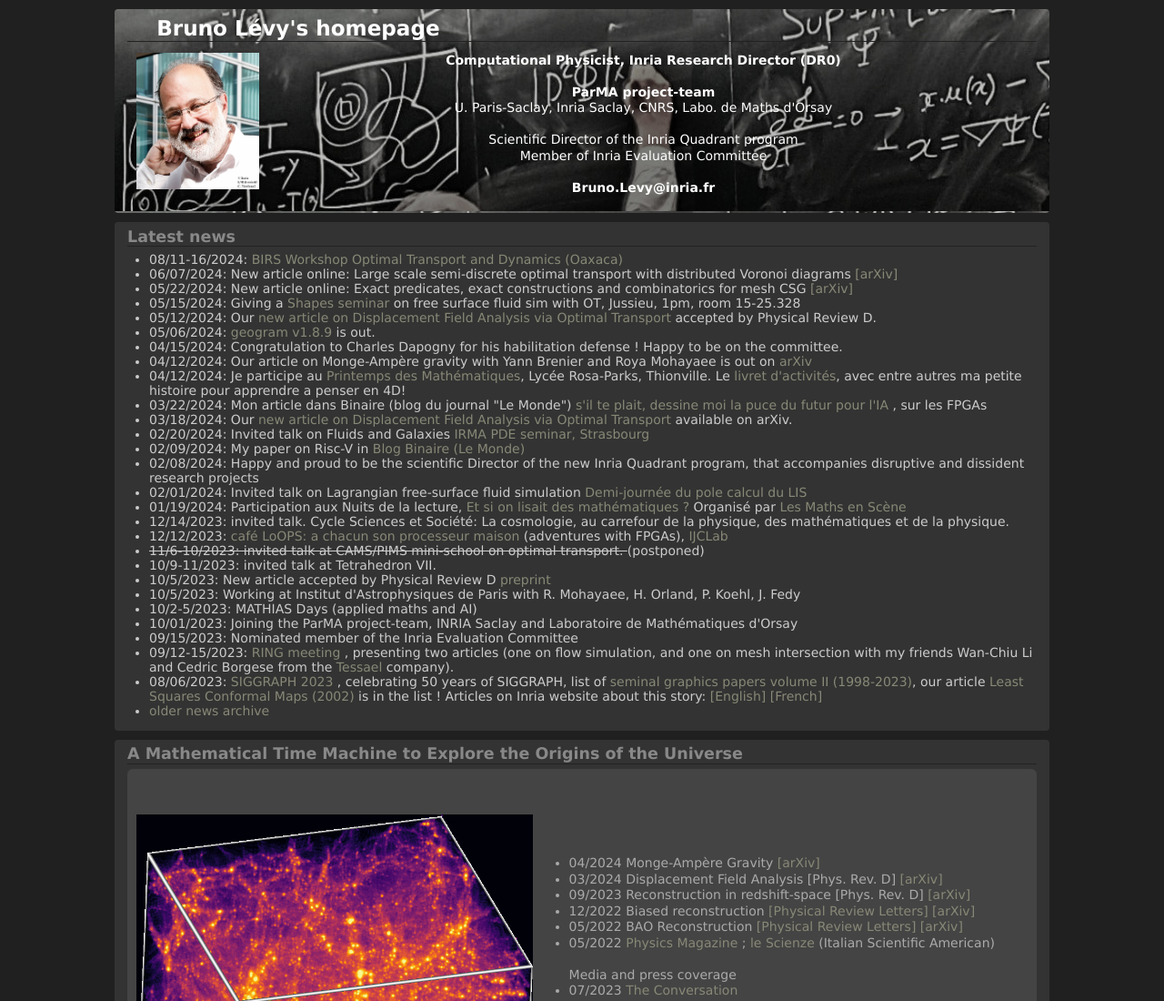
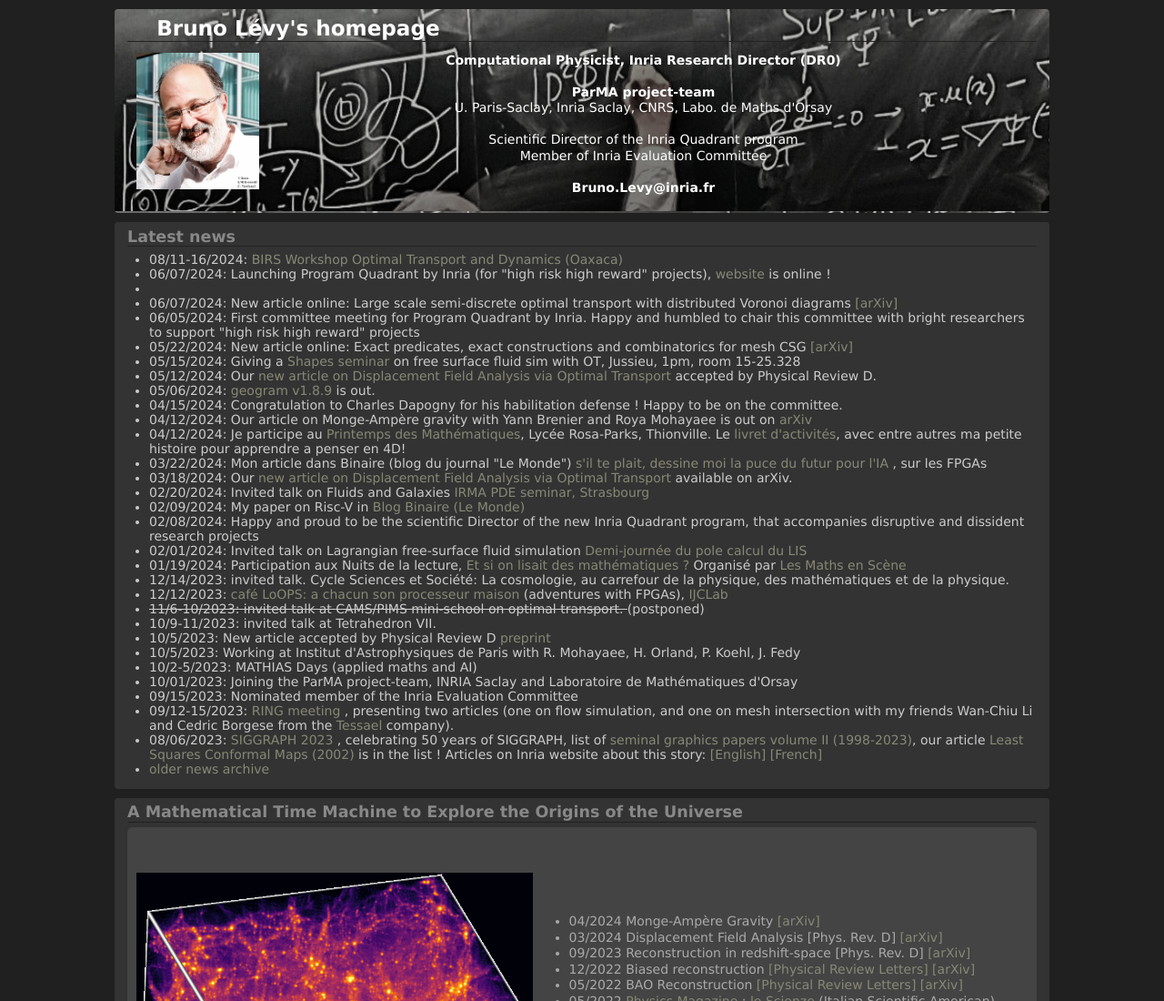
Before and after one commit to BrunoLevy/BrunoLevy.github.io, a plain HTML site: page index.html in a window 1280 px wide. Shown: the top 1100 px of the page at 91% size. Drawn offline with Linux system fonts and the light colour scheme.

Commit message:
added items about PIQ

```diff
--- a/index.html
+++ b/index.html
@@ -57,7 +57,9 @@
         <tr>
           <ul>
             <li> 08/11-16/2024: <a href="http://www.birs.ca/events/2024/5-day-workshops/24w5198"> BIRS Workshop Optimal Transport and Dynamics (Oaxaca) </a> </li>
+	    <li> 06/07/2024: Launching Program Quadrant by Inria (for "high risk high reward" projects), <a href="pîq.inria.fr"> website </a> is online ! <li>
             <li> 06/07/2024: New article online: Large scale semi-discrete optimal transport with distributed Voronoi diagrams <a href="https://arxiv.org/abs/2406.04192"> [arXiv] </a> </li>
+	    <li> 06/05/2024: First committee meeting for Program Quadrant by Inria. Happy and humbled to chair this committee with bright researchers to support "high risk high reward" projects </li>
             <li> 05/22/2024: New article online: Exact predicates, exact constructions and combinatorics for mesh CSG <a href="https://arxiv.org/abs/2405.12949"> [arXiv] </a> </li>
             <li> 05/15/2024: Giving a <a href="https://shape-analysis.github.io/">Shapes seminar</a> on free surface fluid sim with OT, Jussieu, 1pm, room 15-25.328</li>
             <li> 05/12/2024: Our <a href="https://arxiv.org/abs/2403.11951"> new article on Displacement Field Analysis via Optimal Transport</a>
```
